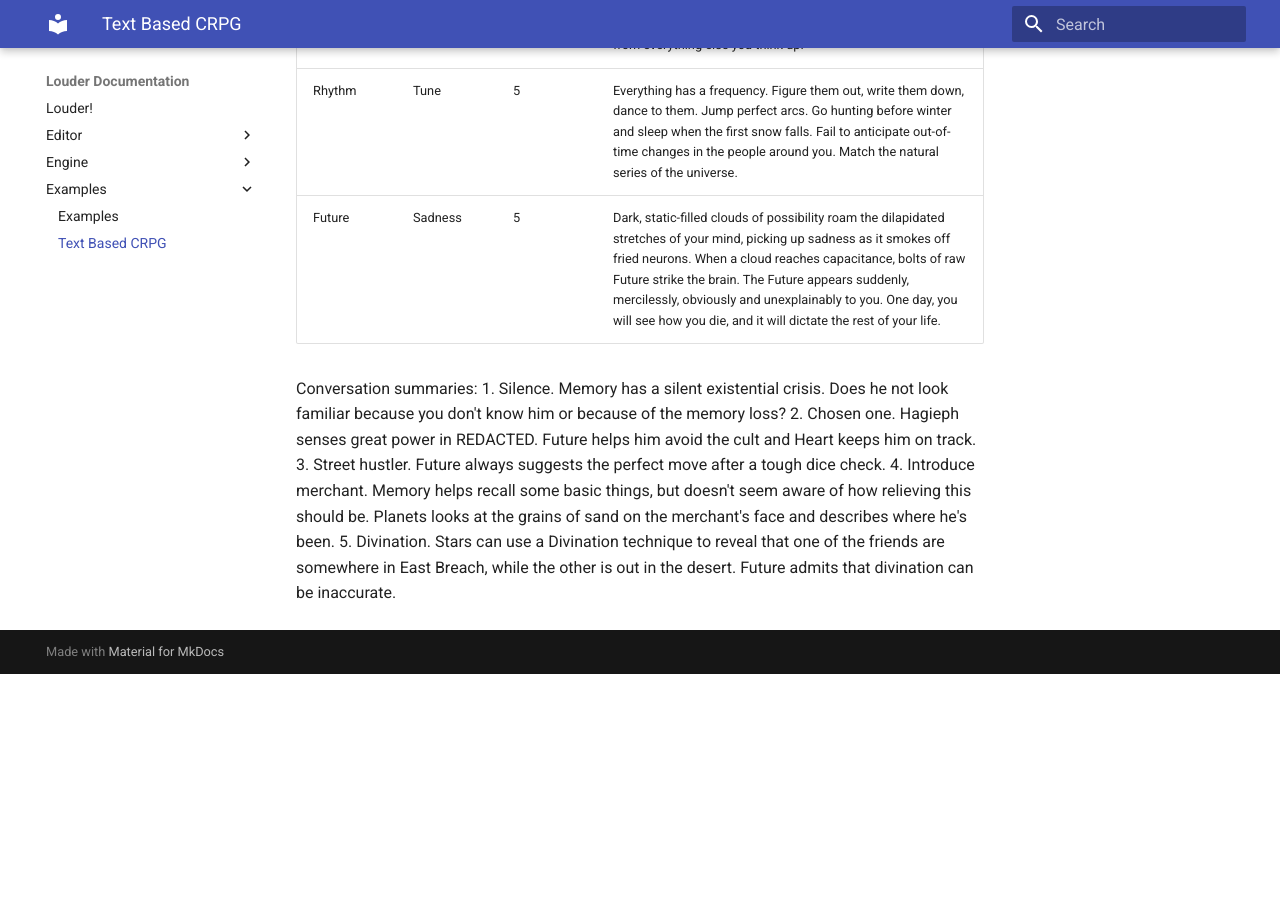
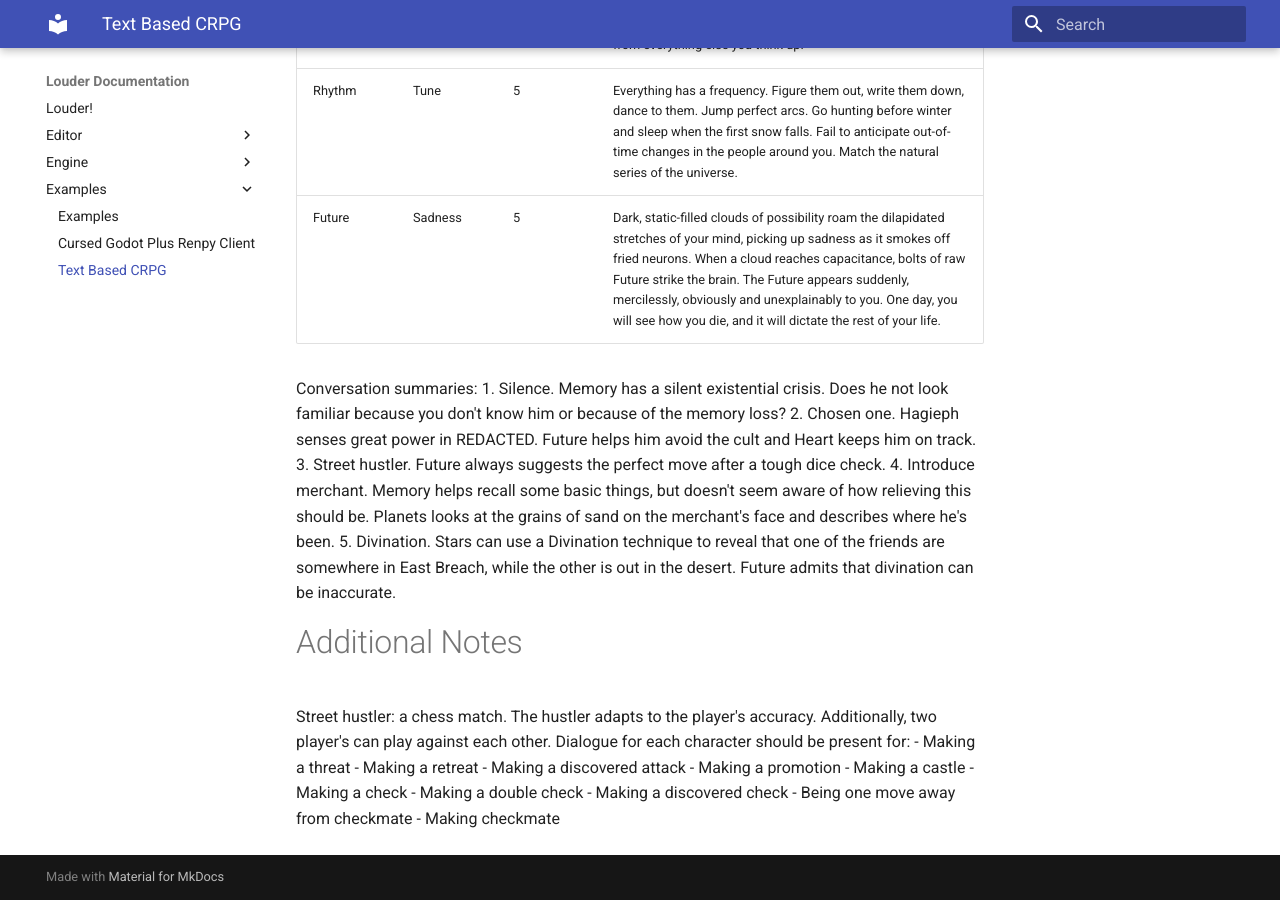
Before and after one commit to Roboticy3/Louder, an MkDocs documentation site: the page built from docs/docs/examples/tbcrpg.md, in a window 1280 px wide and 900 px high, scrolled down 4015 px. Built offline with MkDocs 1.6.1 and Material for MkDocs 9.7.7, drawn with Linux system fonts in a browser that asks for light colours; before the commit the page ends 4689 px from its top, so only the background shows below that.

```diff
--- a/docs/docs/examples/tbcrpg.md
+++ b/docs/docs/examples/tbcrpg.md
@@ -112,3 +112,16 @@ Conversation summaries:
 3. Street hustler. Future always suggests the perfect move after a tough dice check.
 4. Introduce merchant. Memory helps recall some basic things, but doesn't seem aware of how relieving this should be. Planets looks at the grains of sand on the merchant's face and describes where he's been.
 5. Divination. Stars can use a Divination technique to reveal that one of the friends are somewhere in East Breach, while the other is out in the desert. Future admits that divination can be inaccurate.
+
+# Additional Notes
+Street hustler: a chess match. The hustler adapts to the player's accuracy. Additionally, two player's can play against each other. Dialogue for each character should be present for:
+ - Making a threat
+ - Making a retreat
+ - Making a discovered attack
+ - Making a promotion
+ - Making a castle
+ - Making a check
+ - Making a double check
+ - Making a discovered check
+ - Being one move away from checkmate
+ - Making checkmate
```
Also changed, not shown: docs/docs/engine/adapters/index.md (added, +16 -0 lines), docs/docs/engine/index.md (+6 -5 lines), docs/docs/examples/cgprpc.md (added, +26 -0 lines), docs/docs/examples/index.md (+2 -1 lines), docs/docs/engine/architecture/index.md (added), 3 other files.
